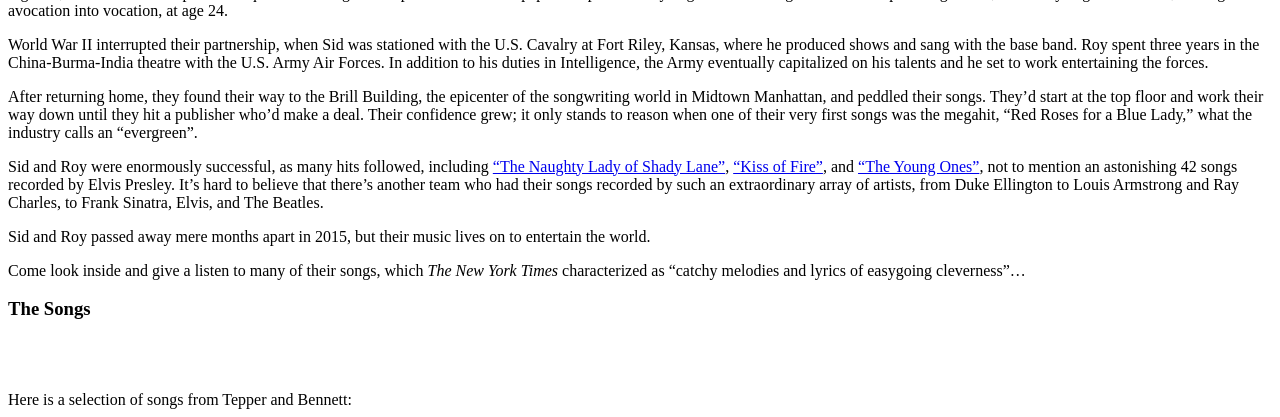
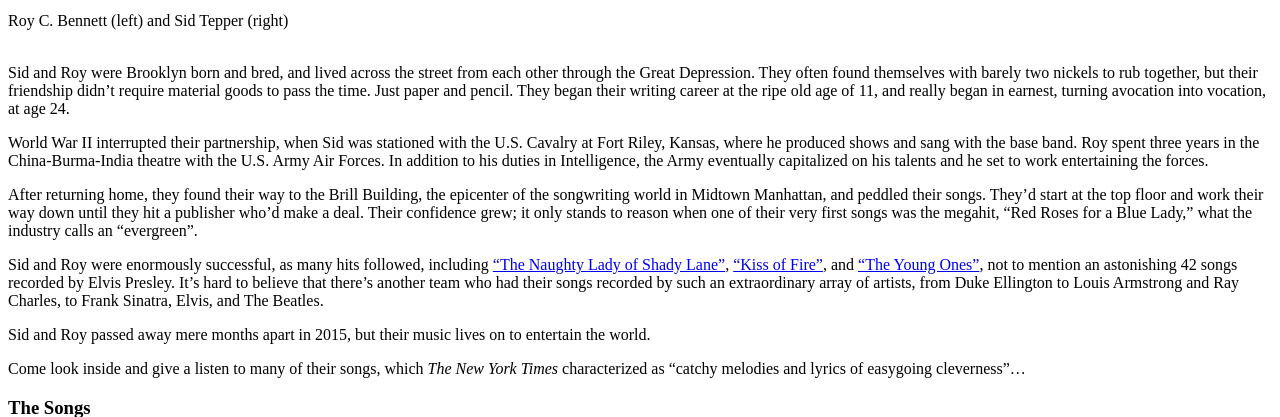
Before and after one commit to keithrbennett/tepper-bennett, a Rails app: page / in a window 1280 px wide. Shown: the part 1293-1710 px from the top of the page. Run offline with Rails 7, Linux system fonts and the light colour scheme.

Commit message:
Add caption, make title text conditional on device width.

```diff
--- a/app/javascript/stylesheets/custom.scss
+++ b/app/javascript/stylesheets/custom.scss
@@ -20,10 +20,11 @@ body {
   font-variant: small-caps;
 }
 
-.tagline {
+.caption {
   font-family: 'Spectral', serif;
   font-style: italic;
   text-align: center;
+  font-size: 12px;
 }
 
 .contact-us {
--- a/app/views/static_pages/_home.html.erb
+++ b/app/views/static_pages/_home.html.erb
@@ -1,13 +1,17 @@
 <div class="row">
 
-  <div style="margin-bottom: 24px">
+  <div style="margin-bottom: 12px">
     <%= image_tag 'roy-and-sid.jpg', class: 'img-fluid', width: '75%', alt: 'Sid Tepper and Roy C. Bennett' %>
   </div>
+  <div class="caption container">Roy C. Bennett (left) and Sid Tepper (right)</div>
+  <div class="caption container"></div>
+  <br/>
+
 
   <div class="container">
     <div>
     <p>
-      Sid (right) and Roy (left) were Brooklyn born and bred, and lived across the street from each other through the
+      Sid and Roy were Brooklyn born and bred, and lived across the street from each other through the
       Great Depression. They often found themselves with barely two nickels to rub together, but their friendship didn’t
       require material goods to pass the time. Just paper and pencil. They began their writing career at the
       ripe old age of 11, and really began in earnest, turning avocation into vocation, at age 24.
--- a/app/views/static_pages/index.html.erb
+++ b/app/views/static_pages/index.html.erb
@@ -1,7 +1,8 @@
 <div class="container-fluid no-horiz-padding">
 
   <h3 class="title">The Songwriting Team of</h3>
-  <h1 class="title">Tepper and Bennett</h1>
+  <div class="d-sm-none"><h1 class="title">Tepper & Bennett</h1></div>
+  <div class="d-none d-sm-block"><h1 class="title">Sid Tepper and Roy C. Bennett</h1></div>
   <br/>
 
   <div class="container nav-container no-horiz-padding">
```
